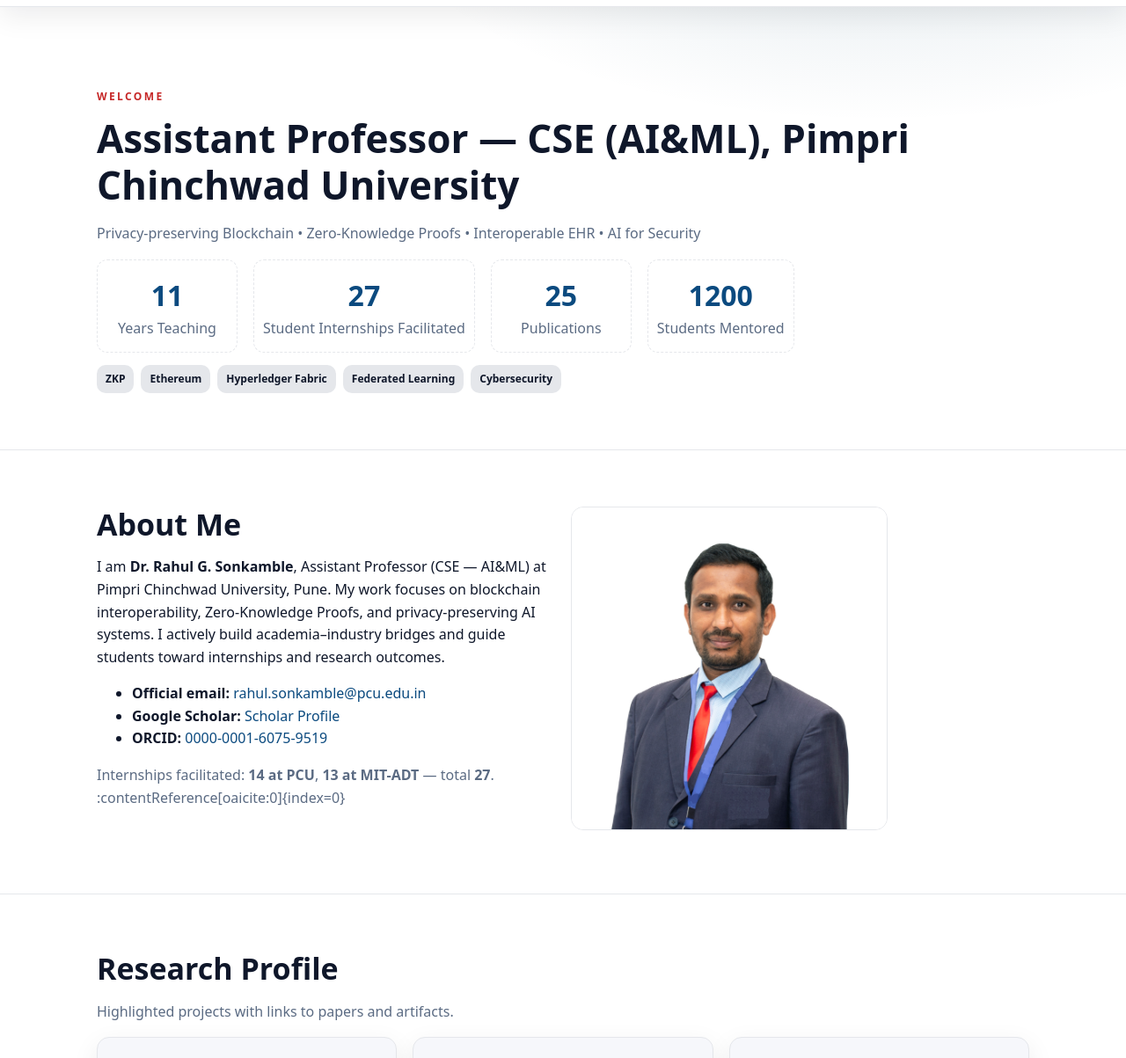
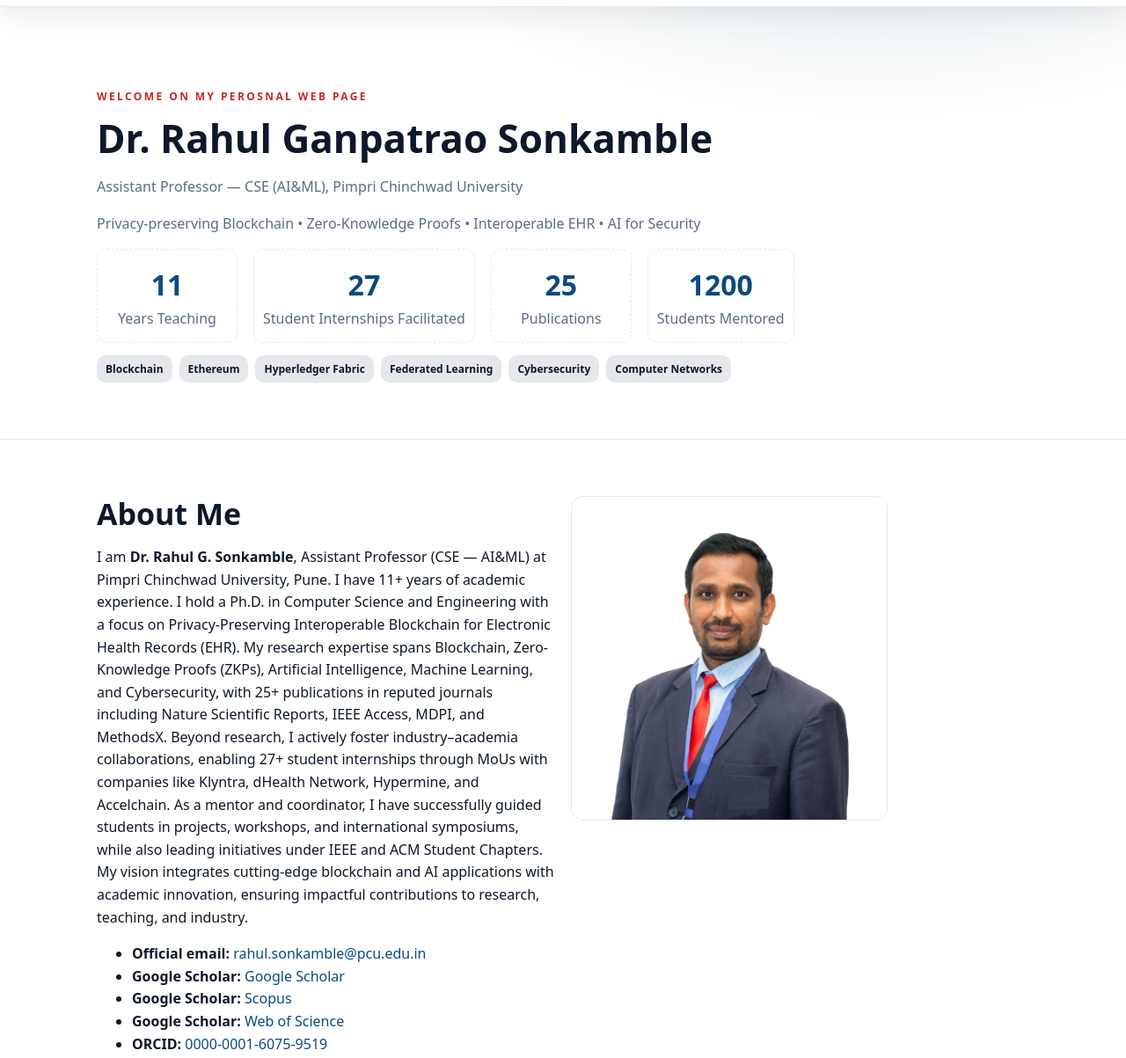
Before and after one commit to RahulGSonkamble/rahul-website, a plain HTML site: page index.html in a window 1280 px wide. Shown: the part 102-1305 px from the top of the page at 88% size. Drawn offline with Linux system fonts and the light colour scheme.

Commit message:
Update index.html

```diff
--- a/index.html
+++ b/index.html
@@ -86,8 +86,9 @@
   <section id="home" class="hero">
     <div class="halo"></div>
     <div class="container">
-      <p class="kicker" style="letter-spacing:.2em;text-transform:uppercase;color:#c62828;font-weight:700;font-size:12px">Welcome</p>
-      <h1>Assistant Professor — CSE (AI&ML), Pimpri Chinchwad University</h1>
+      <p class="kicker" style="letter-spacing:.2em;text-transform:uppercase;color:#c62828;font-weight:700;font-size:12px">Welcome on my perosnal web page</p>
+      <h1>Dr. Rahul Ganpatrao Sonkamble</h1>
+      <p class="lead">Assistant Professor — CSE (AI&ML), Pimpri Chinchwad University</p>
       <p class="lead">Privacy-preserving Blockchain • Zero-Knowledge Proofs • Interoperable EHR • AI for Security</p>
       <div class="stats" aria-label="My life in numbers">
         <div class="stat"><div class="num" data-count="11">0</div><div class="muted">Years Teaching</div></div>
@@ -96,8 +97,9 @@
         <div class="stat"><div class="num" data-count="1200">0</div><div class="muted">Students Mentored</div></div>
       </div>
       <div class="pillbar" style="margin-top:14px">
-        <span class="badge">ZKP</span><span class="badge">Ethereum</span><span class="badge">Hyperledger Fabric</span>
+        <span class="badge">Blockchain</span><span class="badge">Ethereum</span><span class="badge">Hyperledger Fabric</span>
         <span class="badge">Federated Learning</span><span class="badge">Cybersecurity</span>
+        <span class="badge">Computer Networks</span>
       </div>
     </div>
   </section>
@@ -107,13 +109,15 @@
     <div class="container grid grid-2">
       <div>
         <h2>About Me</h2>
-        <p>I am <strong>Dr. Rahul G. Sonkamble</strong>, Assistant Professor (CSE — AI&ML) at Pimpri Chinchwad University, Pune. My work focuses on blockchain interoperability, Zero-Knowledge Proofs, and privacy-preserving AI systems. I actively build academia–industry bridges and guide students toward internships and research outcomes.</p>
+        <p>I am <strong>Dr. Rahul G. Sonkamble</strong>, Assistant Professor (CSE — AI&ML) at Pimpri Chinchwad University, Pune. I have 11+ years of academic experience. I hold a Ph.D. in Computer Science and Engineering with a focus on Privacy-Preserving Interoperable Blockchain for Electronic Health Records (EHR). My research expertise spans Blockchain, Zero-Knowledge Proofs (ZKPs), Artificial Intelligence, Machine Learning, and Cybersecurity, with 25+ publications in reputed journals including Nature Scientific Reports, IEEE Access, MDPI, and MethodsX. Beyond research, I actively foster industry–academia collaborations, enabling 27+ student internships through MoUs with companies like Klyntra, dHealth Network, Hypermine, and Accelchain. As a mentor and coordinator, I have successfully guided students in projects, workshops, and international symposiums, while also leading initiatives under IEEE and ACM Student Chapters. My vision integrates cutting-edge blockchain and AI applications with academic innovation, ensuring impactful contributions to research, teaching, and industry.</p>
         <ul>
           <li><strong>Official email:</strong> <a href="mailto:rahul.sonkamble@pcu.edu.in">rahul.sonkamble@pcu.edu.in</a></li>
-          <li><strong>Google Scholar:</strong> <a href="https://scholar.google.com/citations?user=B9A6c0wAAAAJ&hl=en" target="_blank" rel="noopener">Scholar Profile</a></li>
+          <li><strong>Google Scholar:</strong> <a href="https://scholar.google.com/citations?user=plh3lIEAAAAJ&hl=en&authuser=1" target="_blank" rel="noopener">Google Scholar</a></li>
+          <li><strong>Google Scholar:</strong> <a href="https://www.scopus.com/authid/detail.uri?authorId=57221957374" target="_blank" rel="noopener">Scopus</a></li>
+          <li><strong>Google Scholar:</strong> <a href="https://www.webofscience.com/wos/author/record/ADJ-8925-2022" target="_blank" rel="noopener">Web of Science</a></li>
           <li><strong>ORCID:</strong> <a href="https://orcid.org/0000-0001-6075-9519" target="_blank" rel="noopener">0000-0001-6075-9519</a></li>
         </ul>
-        <p class="muted">Internships facilitated: <strong>14 at PCU</strong>, <strong>13 at MIT-ADT</strong> — total <strong>27</strong>. :contentReference[oaicite:0]{index=0}</p>
+        <p class="muted">Student Internships facilitated: <strong>14 at PCU</strong>, <strong>13 at MIT-ADT</strong> — total <strong>27</strong></p>
       </div>
       <div>
         <img class="profile" src="assets/img/rahul-profile.jpg" alt="Dr. Rahul G. Sonkamble portrait" />
```
